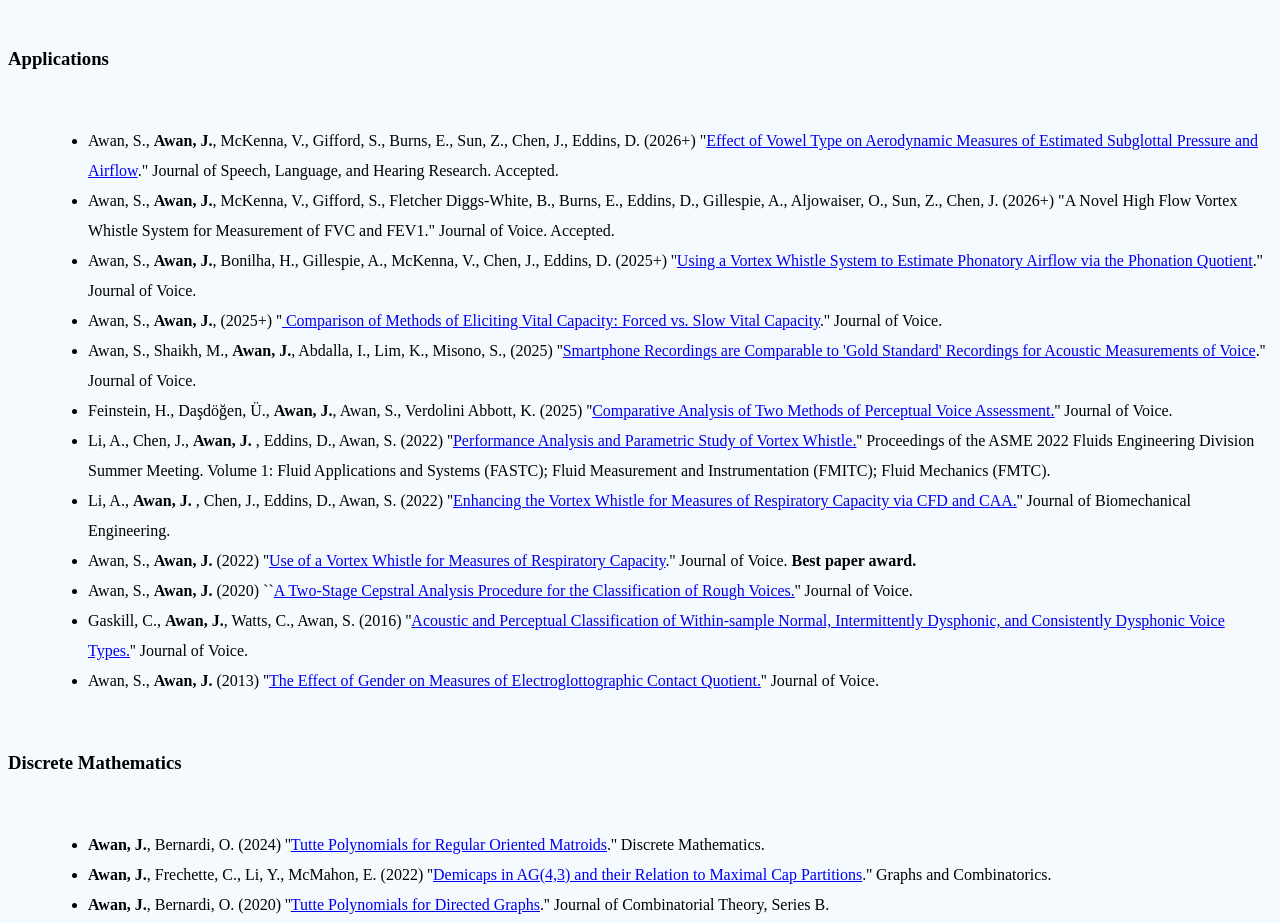
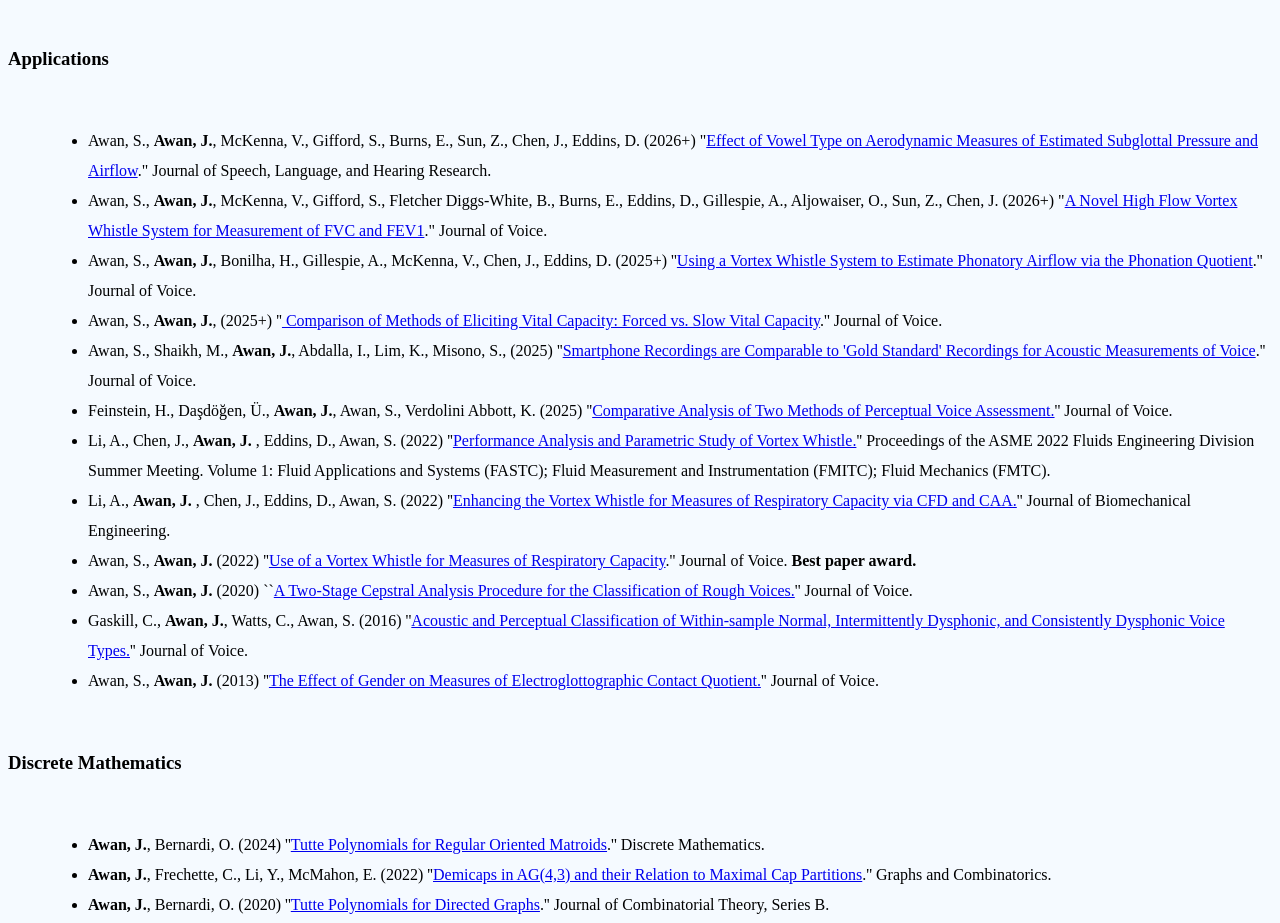
Before and after one commit to JordanAwan/JordanAwan.github.io, a plain HTML site: page publications.html in a window 1280 px wide. Shown: the part 1340-2263 px from the top of the page. Drawn offline with Linux system fonts and the light colour scheme.

Commit message:
Update publications.html

```diff
--- a/publications.html
+++ b/publications.html
@@ -84,8 +84,8 @@ via Anti-Concentration and Stochastic Dominance</a>.'' Journal of Machine Learni
 <h3> Applications </h3>
 <article>
 	<ul>
-		<li>Awan, S., <b> Awan, J.</b>, McKenna, V., Gifford, S., Burns, E., Sun, Z., Chen, J., Eddins, D. (2026+) "<a target="_blank" href="https://pubs.asha.org/doi/10.1044/2026_JSLHR-26-00135">Effect of Vowel Type on Aerodynamic Measures of Estimated Subglottal Pressure and Airflow</a>." Journal of Speech, Language, and Hearing Research. Accepted.</li>
-		<li>Awan, S., <b> Awan, J.</b>, McKenna, V., Gifford, S., Fletcher Diggs-White, B., Burns, E., Eddins, D., Gillespie, A., Aljowaiser, O., Sun, Z., Chen, J.  (2026+) "A Novel High Flow Vortex Whistle System for Measurement of FVC and FEV1." Journal of Voice. Accepted.</li>
+		<li>Awan, S., <b> Awan, J.</b>, McKenna, V., Gifford, S., Burns, E., Sun, Z., Chen, J., Eddins, D. (2026+) "<a target="_blank" href="https://pubs.asha.org/doi/10.1044/2026_JSLHR-26-00135">Effect of Vowel Type on Aerodynamic Measures of Estimated Subglottal Pressure and Airflow</a>." Journal of Speech, Language, and Hearing Research. </li>
+		<li>Awan, S., <b> Awan, J.</b>, McKenna, V., Gifford, S., Fletcher Diggs-White, B., Burns, E., Eddins, D., Gillespie, A., Aljowaiser, O., Sun, Z., Chen, J.  (2026+) "<a target="blank" href="https://www.jvoice.org/article/S0892-1997(26)00618-1/fulltext">A Novel High Flow Vortex Whistle System for Measurement of FVC and FEV1</a>." Journal of Voice.</li>
 		<li> Awan, S., <b> Awan, J.</b>, Bonilha, H., Gillespie, A., McKenna, V., Chen, J., Eddins, D. (2025+) ''<a target="_blank" href="https://doi.org/10.1016/j.jvoice.2025.08.008">Using a Vortex Whistle System to Estimate Phonatory Airflow via the Phonation Quotient</a>.'' Journal of Voice. </li>
 		<li> Awan, S., <b> Awan, J.</b>, (2025+) ''<a target="_blank" href="https://nam04.safelinks.protection.outlook.com/?url=https%3A%2F%2Fkwnsfk27.r.eu-west-1.awstrack.me%2FL0%2Fhttps%3A%252F%252Fauthors.elsevier.com%252Fc%252F1kRPm3AtDldZM4%2F1%2F01020194667f3228-2b5e6a94-ea87-4dde-b34f-4abad5d6d831-000000%2FQWPpk7i-Pcxbw5mYNeXUQbcsmG0%3D409&data=05%7C02%7Cjawan%40purdue.edu%7C41b1f3f372e346b8b9d108dd34d9c11b%7C4130bd397c53419cb1e58758d6d63f21%7C0%7C0%7C638724832341205097%7CUnknown%7CTWFpbGZsb3d8eyJFbXB0eU1hcGkiOnRydWUsIlYiOiIwLjAuMDAwMCIsIlAiOiJXaW4zMiIsIkFOIjoiTWFpbCIsIldUIjoyfQ%3D%3D%7C0%7C%7C%7C&sdata=3RAtYUu8EFoPLsvBh%2Bdyh%2BgDI8wc%2F7uAD8TWPedPihA%3D&reserved=0">
 			Comparison of Methods of Eliciting Vital Capacity: Forced vs. Slow Vital Capacity</a>.'' Journal of Voice. </li>
```
